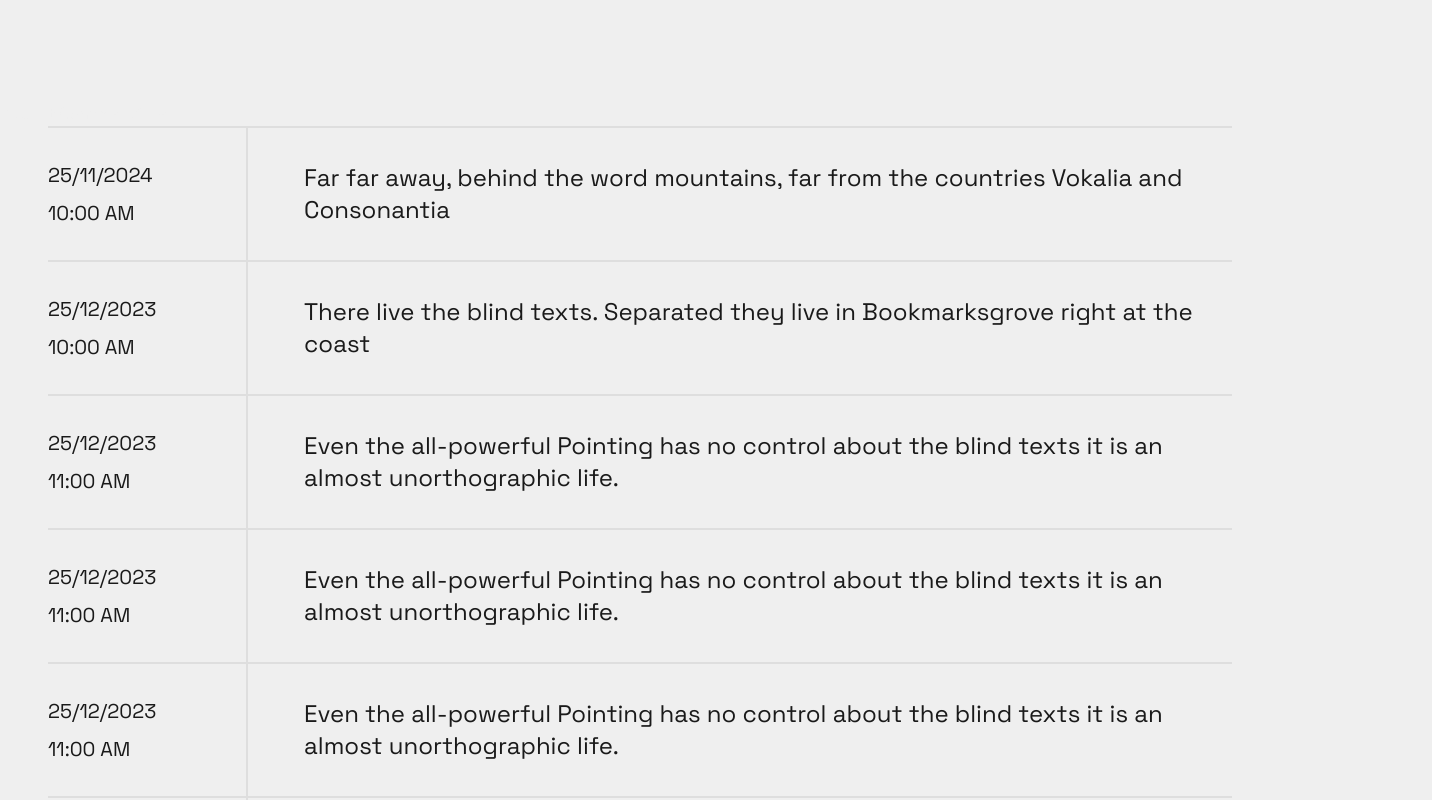
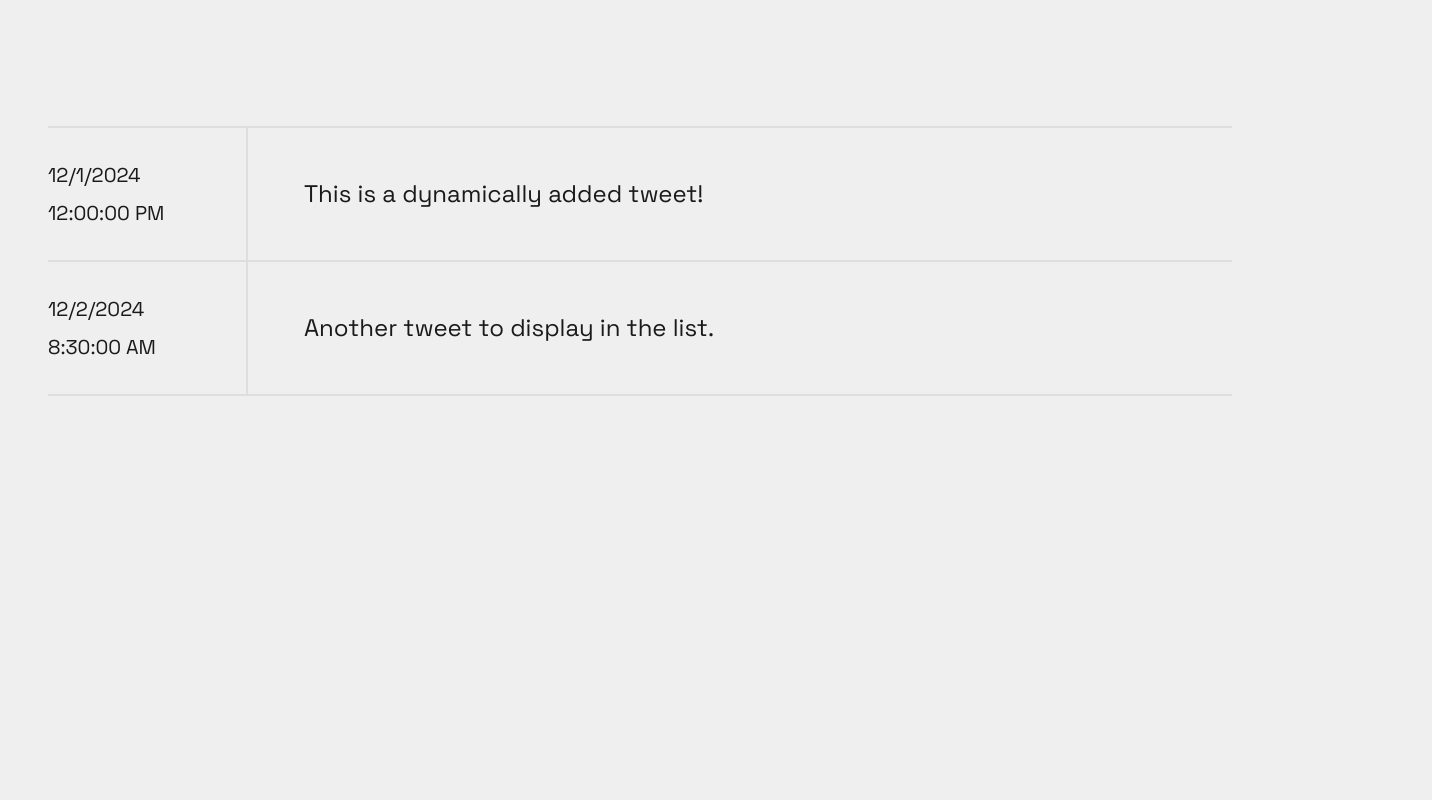
Before and after one commit to yohann0412/lumiAI, a Next.js app: page / in a window 1280 px wide. Shown: the part 600-1400 px from the top of the page, 1432 px wide, since content can reach past the window. After the commit the page ends 996 px from the top, so only its background shows below. Built offline with nearby package versions, Linux system fonts and the light colour scheme.

Commit message:
logs changed

```diff
--- a/src/components/conversatios/index.js
+++ b/src/components/conversatios/index.js
@@ -1,125 +1,85 @@
 "use client";
-import { useRef, useLayoutEffect } from "react";
-import Image from "next/image";
+import React, { useEffect, useRef } from "react";
 import gsap from "gsap";
-import { ScrollTrigger } from "gsap/dist/ScrollTrigger";
+import { ScrollTrigger } from "gsap/ScrollTrigger";
+import Link from "next/link";
 
 gsap.registerPlugin(ScrollTrigger);
 
-const messages = [
+const tweets = [
   {
-      date: "25/11/2024",
-      time: "10:00 AM",
-      message:
-        "Far far away, behind the word mountains, far from the countries Vokalia and Consonantia",
+    id: "1234567890",
+    content: "This is a dynamically added tweet!",
+    url: "https://twitter.com/user/status/1234567890",
+    timestamp: "2024-12-01T12:00:00Z",
   },
   {
-      date: "25/12/2023",
-      time: "10:00 AM",
-      message:
-        "There live the blind texts. Separated they live in Bookmarksgrove right at the coast",
-    },
-    {
-      date: "25/12/2023",
-      time: "11:00 AM",
-      message:
-        "Even the all-powerful Pointing has no control about the blind texts it is an almost unorthographic life.",
-    },
-    {
-      date: "25/12/2023",
-      time: "11:00 AM",
-      message:
-        "Even the all-powerful Pointing has no control about the blind texts it is an almost unorthographic life.",
-    },
-    {
-      date: "25/12/2023",
-      time: "11:00 AM",
-      message:
-        "Even the all-powerful Pointing has no control about the blind texts it is an almost unorthographic life.",
-    },
-    {
-      date: "25/12/2023",
-      time: "11:00 AM",
-      message:
-        "Even the all-powerful Pointing has no control about the blind texts it is an almost unorthographic life.",
-    },
-    {
-      date: "25/12/2023",
-      time: "11:00 AM",
-      message:
-        "Even the all-powerful Pointing has no control about the blind texts it is an almost unorthographic life.",
+    id: "0987654321",
+    content: "Another tweet to display in the list.",
+    url: "https://twitter.com/user/status/1234567890",
+    timestamp: "2024-12-02T08:30:00Z",
   },
 ];
 
 const Conversations = () => {
   const containerRef = useRef(null);
-  const messageRefs = useRef([]);
 
-  useLayoutEffect(() => {
+  useEffect(() => {
     const ctx = gsap.context(() => {
-      gsap.from(containerRef.current, {
-        x: 200,
-        opacity: 0,
-        duration: 1,
+      gsap.fromTo(
+        containerRef.current,
+        { opacity: 0 },
+        {
+          opacity: 1,
           ease: "power3.out",
           scrollTrigger: {
             trigger: containerRef.current,
             start: "top 80%",
+            onEnter: () => {
+              gsap.fromTo(
+                ".tweet-item",
+                { opacity: 0, x: -30 },
+                {
+                  opacity: 1,
+                  x: 0,
+                  duration: 1,
+                  ease: "power3.out",
+                  stagger: 0.3,
+                }
+              );
             },
-      });
-
-      messageRefs.current.forEach((el, index) => {
-        gsap.from(el, {
-          x: 200,
-          opacity: 0,
-          duration: 1,
-          delay: index * 0.2,
-          ease: "power3.out",
-          scrollTrigger: {
-            trigger: el,
-            start: "top 85%",
           },
-        });
-      });
+        }
+      );
     }, containerRef);
 
     return () => ctx.revert();
   }, []);
 
-  const addToRefs = (el) => {
-    if (el && !messageRefs.current.includes(el)) {
-      messageRefs.current.push(el);
-    }
-  };
-
   return (
     <div ref={containerRef}>
-      <div>
-        <h2>Recent Conversations</h2>
-      </div>
+      <h2>Recent Tweets</h2>
       <div className="px-12">
         <div className="border-t-2 border-[#DEDEDE] w-full">
-          {messages.map((message, index) => (
-            <div
-              key={index}
-              ref={addToRefs}
-              className="group flex items-center justify-between border-b-2 border-[#DEDEDE] hover:border-cblack-100 transition-colors duration-300 cursor-pointer"
+          {tweets.map((tweet) => (
+            <Link
+              href={tweet.url}
+              key={tweet.id}
+              target="_blank"
+              rel="noopener noreferrer"
+              className="tweet-item group flex items-center justify-between border-b-2 border-[#DEDEDE] hover:border-cblack-100 transition-colors duration-300 cursor-pointer"
             >
               <div className="flex flex-col gap-2 w-full max-w-[15%] text-cblack-100 border-r-2 border-[#DEDEDE] items-start py-8 min-w-[200px]">
-                <p className="text-[20px]">{message.date}</p>
-                <p className="text-[20px]">{message.time}</p>
+                <p className="text-[20px]">{new Date(tweet.timestamp).toLocaleDateString()}</p>
+                <p className="text-[20px]">{new Date(tweet.timestamp).toLocaleTimeString()}</p>
               </div>
               <div className="relative flex items-center gap-2 w-full text-cblack-100 pl-14">
-                <p className="text-2xl">{message.message}</p>
-                <Image
-                  src="/icons/ArrowUpRight.svg"
-                  width={36}
-                  height={36}
-                  className="absolute right-0 top-1/2 -translate-y-1/2 opacity-0 group-hover:opacity-100 transition-opacity duration-300"
-                  alt="Icon"
-                />
+                <p className="text-2xl">{tweet.content}</p>
+                <span className="absolute right-0 top-1/2 -translate-y-1/2 opacity-0 group-hover:opacity-100 transition-opacity duration-300 text-cblack-100">
+                  →
+                </span>
               </div>
-            </div>
+            </Link>
           ))}
         </div>
       </div>
```
Also changed, not shown: 1 other file (tests, documents, lock files or other folders). Lines whose indentation alone changed are shown as unchanged.
